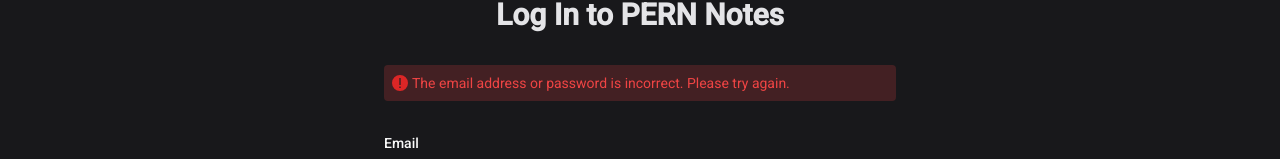
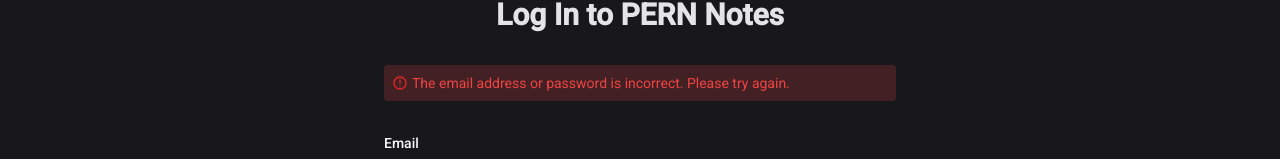
Before and after one commit to victormhp/PERN-App, a React (Vite) app: page /login in a window 1280 px wide. Both pictures are taken after typing "name@example.com", "Sample123" into the empty fields and a click on the button "Log In". Shown: the part 203-362 px from the top of the page. Built offline with nearby package versions, Linux system fonts and the light colour scheme; no server answers.

Commit message:
Cahnge invalid icon

```diff
--- a/src/client/components/Icons/InvalidIcon.tsx
+++ b/src/client/components/Icons/InvalidIcon.tsx
@@ -1,7 +1,14 @@
 function InvalidIcon() {
   return (
-    <svg role='img' fill='#dc2626' height='16' width='16' aria-hidden='true' aria-label='Error:' viewBox='0 0 16 16' data-encore-id='icon'>
-      <path d='M0 8a8 8 0 1 1 16 0A8 8 0 0 1 0 8zm7.25-5v7h1.5V3h-1.5zm0 8.526v1.5h1.5v-1.5h-1.5z'></path>
+    <svg xmlns='http://www.w3.org/2000/svg' fill='none' stroke='#dc2626' strokeWidth={0} width={16} height={16} viewBox='0 0 24 24'>
+      <g fill='#dc2626' stroke='none'>
+        <path d='M12 6a1 1 0 0 1 1 1v6a1 1 0 1 1-2 0V7a1 1 0 0 1 1-1ZM12 16a1 1 0 1 0 0 2 1 1 0 0 0 0-2Z' />
+        <path
+          fillRule='evenodd'
+          d='M12 2C6.477 2 2 6.477 2 12s4.477 10 10 10 10-4.477 10-10S17.523 2 12 2ZM4 12a8 8 0 1 0 16 0 8 8 0 0 0-16 0Z'
+          clipRule='evenodd'
+        />
+      </g>
     </svg>
   );
 }
```
